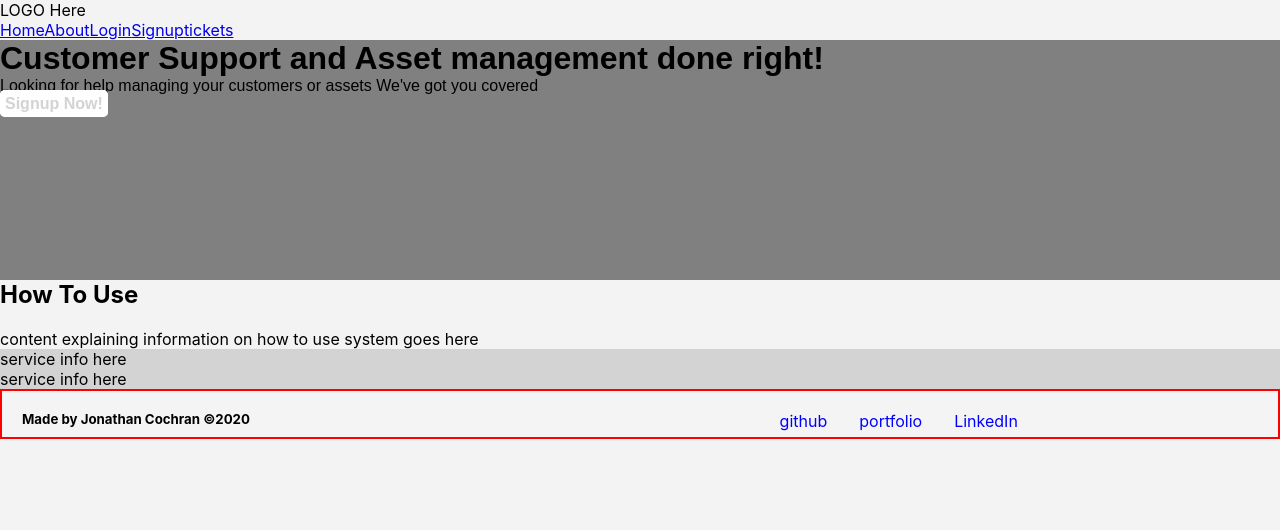
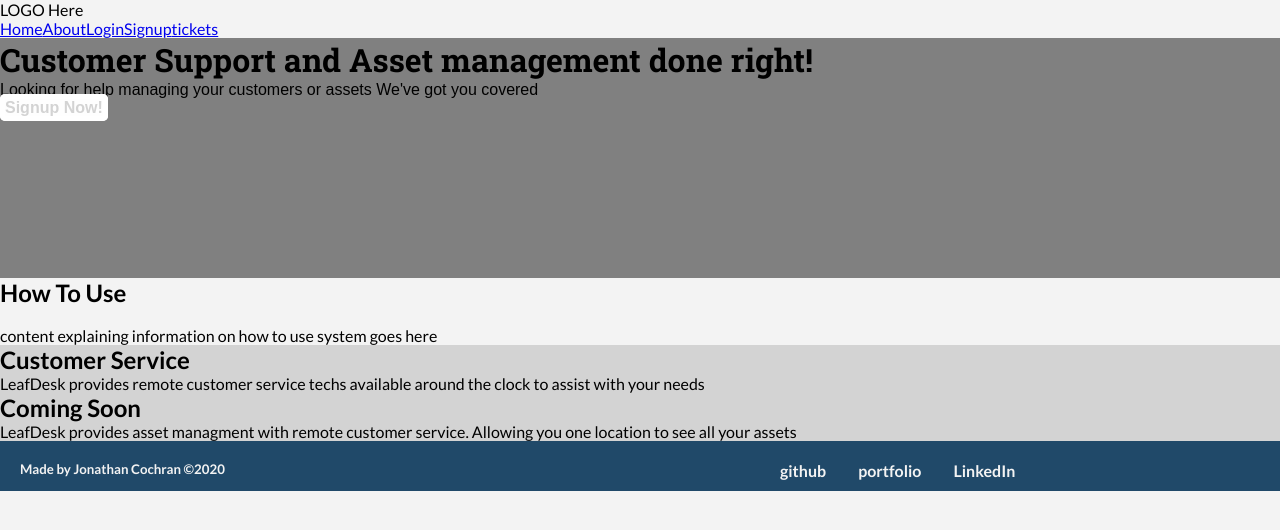
Before and after one commit to jcochran206/ticket-system-capstone-client, a React (Create React App) app: page / in a window 1280 px wide. Shown: the top 530 px of the page. Built offline with nearby package versions, Linux system fonts and the light colour scheme; no server answers.

Commit message:
added fonts and change colors for page

```diff
--- a/public/index.html
+++ b/public/index.html
@@ -24,7 +24,7 @@
       work correctly both with client-side routing and a non-root public URL.
       Learn how to configure a non-root public URL by running `npm run build`.
     -->
-    <title>React App</title>
+    <title>Leaf Desk App</title>
   </head>
   <body>
     <noscript>You need to enable JavaScript to run this app.</noscript>
--- a/src/App.css
+++ b/src/App.css
@@ -1,4 +1,18 @@
 /* globals */
+@import url('https://fonts.googleapis.com/css2?family=Lato:wght@400;700&family=Roboto+Slab:wght@400;700;900&display=swap');
+/*
+--primary-text-color: white;
+--secondary-text-color: grey;
+--primary-color: #08ffc8;
+--secondary-color: #dadada;
+--accent-color: #204969;
+--background-color: #fff7f7;
+//google font link
+<link href="https://fonts.googleapis.com/css2?family=Lato:wght@400;700&family=Roboto+Slab:wght@400;700;900&display=swap" rel="stylesheet">
+font-family: 'Lato', sans-serif;
+font-family: 'Roboto Slab', serif;
+
+*/
 *{
   padding: 0;
   margin: 0;
@@ -7,10 +21,13 @@
 
 body {
   background: #f3f3f3;
+  font-family: 'Lato', sans-serif;
+
 }
 /* headings */
 
 h1{
+  font-family: 'Roboto Slab', serif;
   font-size: 2rem;
 }
 /* paragraphs */
@@ -20,7 +37,6 @@ p{
 }
 
 /* links */
-
 a {
   list-style: none;
 }
@@ -80,16 +96,19 @@ a.btn-hero {
 
 /*footer section*/
 .footer {
-  background: #f4f4f4;
+  background: #204969;
   display: inline-block;
+  font-weight: bold;
   height: 50px;
   width: 100%;
   padding: 20px 20px;
+  color:#f3f3f3;
 }
 
 .social {
   float: right;
-  color: blue;
+  color: #f3f3f3;
+  font-weight: bold;
   width: 40%;
 }
 
@@ -110,7 +129,7 @@ a.btn-hero {
   padding: 8px;
 }
 
-.ticket-table tr:nth-child(even){background-color: #f2f2f2;}
+.ticket-table tr:nth-child(even){background-color: #7cbbf6;}
 
 .ticket-table tr:hover {background-color: #ddd;}
 
@@ -118,6 +137,6 @@ a.btn-hero {
   padding-top: 12px;
   padding-bottom: 12px;
   text-align: left;
-  background-color: #4CAF50;
-  color: white
+  background-color: #204969;
+  color: #f3f3f3;
 }
--- a/src/components/Footer/footer.css
+++ b/src/components/Footer/footer.css
@@ -8,14 +8,7 @@ li {
     padding: 5px;
 }
 
-.footer {
-    background: #f4f4f4;
-    border: solid 2px red;
-    display: inline-block;
-    height: 50px;
-    width: 100%;
-    padding: 20px 20px;
-}
+
 
 .social {
     float: right;
--- a/src/components/Footer/footer.js
+++ b/src/components/Footer/footer.js
@@ -1,5 +1,5 @@
 import React from 'react';
-import '../Footer/footer.css'
+import '../../App.css';
 
 export default function Footer() {
     return (
--- a/src/components/Sections/Error/error.js
+++ b/src/components/Sections/Error/error.js
@@ -1,10 +1,12 @@
 import React from 'react'
+
 
 function Error() {
     return(
         <div className='error'>
             <h2>Error Component</h2>
             <h6>404 Error Page here</h6>
+            <img src="../../../../github-images/dogerror.jpg" alt="error image"/>
         </div>
     )
 }
--- a/src/components/Sections/Home/home.js
+++ b/src/components/Sections/Home/home.js
@@ -23,10 +23,12 @@ export default function Home(){
         </div>
         <div className="service-list">
             <div className="box">
-                service info here
+            <h2>Customer Service</h2>
+            <p>LeafDesk provides remote customer service techs available around the clock to assist with your needs</p>
             </div>
             <div className="box">
-                service info here
+            <h2>Coming Soon</h2>
+            <p>LeafDesk provides asset managment with remote customer service. Allowing you one location to see all your assets</p>
             </div>
         </div>
 
--- a/src/components/Sections/Services/service.js
+++ b/src/components/Sections/Services/service.js
@@ -4,7 +4,8 @@ export default function Service() {
     return(
         <div className="service-list">
             <div className="box">
-                service info here
+                <h2>Customer Service</h2>
+                <p>LeafDesk provides remote customer service techs available around the clock to assist with your needs</p>
             </div>
             <div className="box">
                 service info here
```
Also changed, not shown: github-images/dogerror.jpg (added), public/manifest.json.
